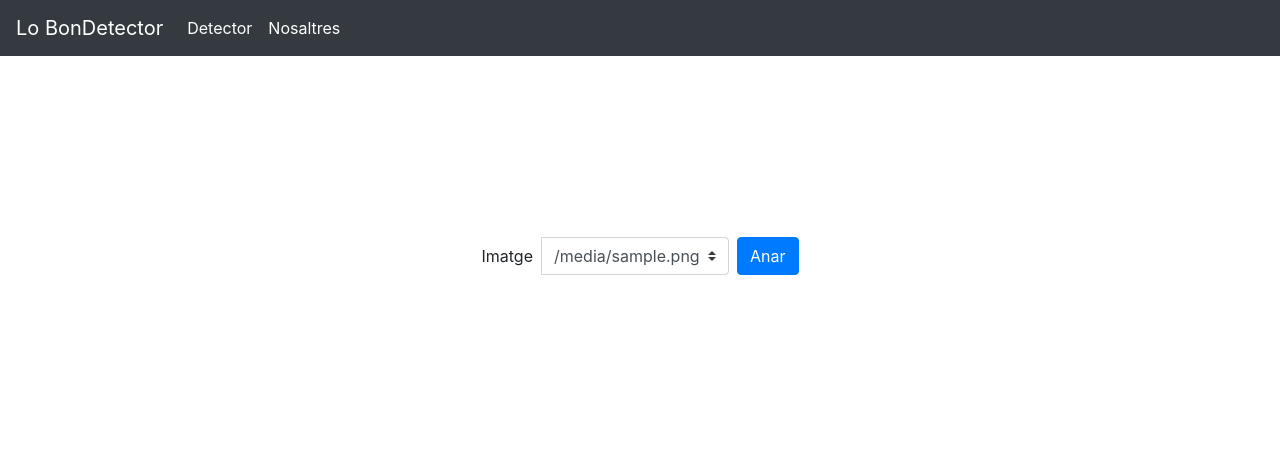
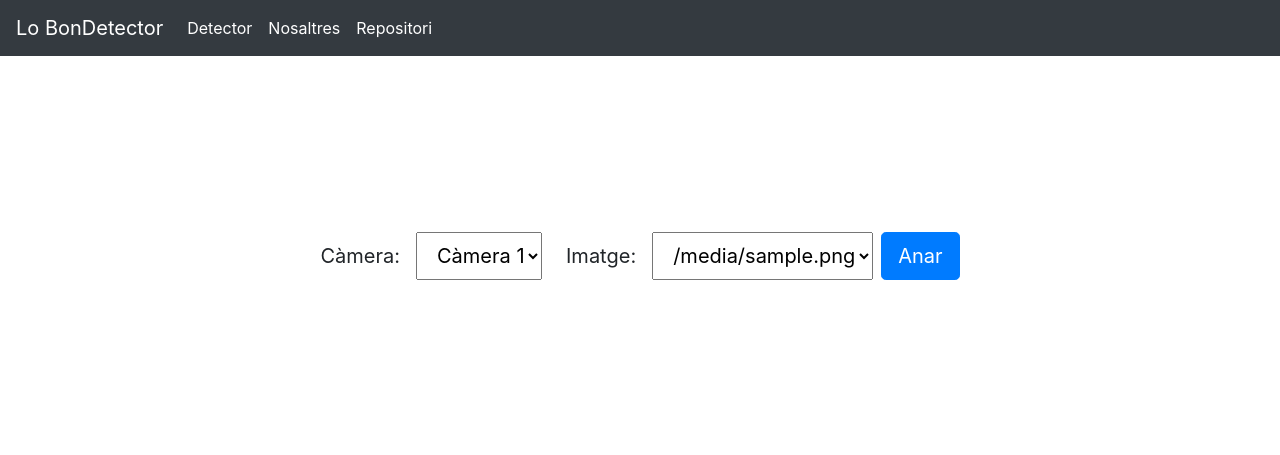
Before and after one commit to UPCodersEEBE/LoBonDetector, a Flask app: template templates/form.html in a window 1280 px wide. Shown: the top 455 px of the page. Run offline with Flask 2, Linux system fonts and the light colour scheme; the template is opened without the code that fills it: most values are stand-ins (such as "Sample title", 1, 10 or a date in 2020); some libraries are stand-ins or nearby versions.

Commit message:
enlarge form

```diff
--- a/templates/base.html
+++ b/templates/base.html
@@ -43,6 +43,9 @@
           <li class="nav-item active">
             <a class="nav-link" href="https://upcoders.eebe.upc.edu/">Nosaltres <span class="sr-only">(current)</span></a>
           </li>
+          <li class="nav-item active">
+            <a class="nav-link" href="https://github.com/UPCodersEEBE/LoBonDetector">Repositori <span class="sr-only">(current)</span></a>
+          </li>
         </ul>
       </div>
     </nav>
--- a/templates/form.html
+++ b/templates/form.html
@@ -12,17 +12,21 @@
 {% block content %}
 
 <form class="form-inline" method="POST" action="{{ url_for('template_test') }}">
-  <div class="form-group">
-    <div class="input-group">
-        <label class="my-1 mr-2" for="inlineFormCustomSelectPref">Imatge</label>
-            <select name="comp_select" class="custom-select my-1 mr-sm-2" >
-              {% for file in files %}
-              <option value="{{ file }}">{{ file }}</option>
-              {% endfor %}
-            </select>
-    </div>
-    <button type="submit" class="btn btn-primary my-1">Anar</button>
+  <div class="form-group mr-3">
+    <label for="formGroupExampleInput" class=" col-form-label col-form-label-lg mr-3">Càmera: </label>
+      <select name="cam_select" class="custom-select-lg my-1 mr-sm-2" >
+        <option value="Cam1">Càmera 1</option>
+      </select>
   </div>
+  <div class="form-group mr3">
+    <label for="formGroupExampleInput2" class=" col-form-label col-form-label-lg mr-3"> Imatge: </label>
+      <select name="comp_select" class="custom-select-lg my-1 mr-sm-2" >
+        {% for file in files %}
+        <option value="{{ file }}">{{ file }}</option>
+        {% endfor %}
+      </select>
+  </div>
+  <button type="submit" class="btn btn-lg btn-primary my-1">Anar</button>
 </form>
 
 {% endblock %}
```
